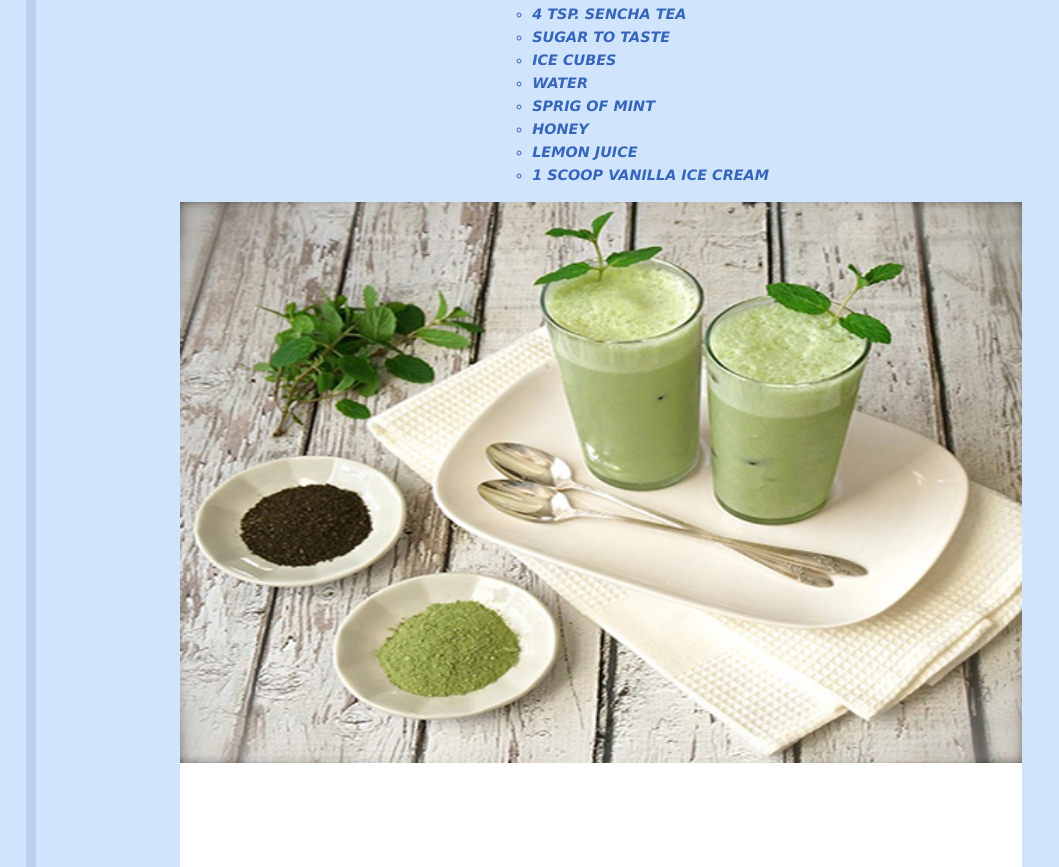
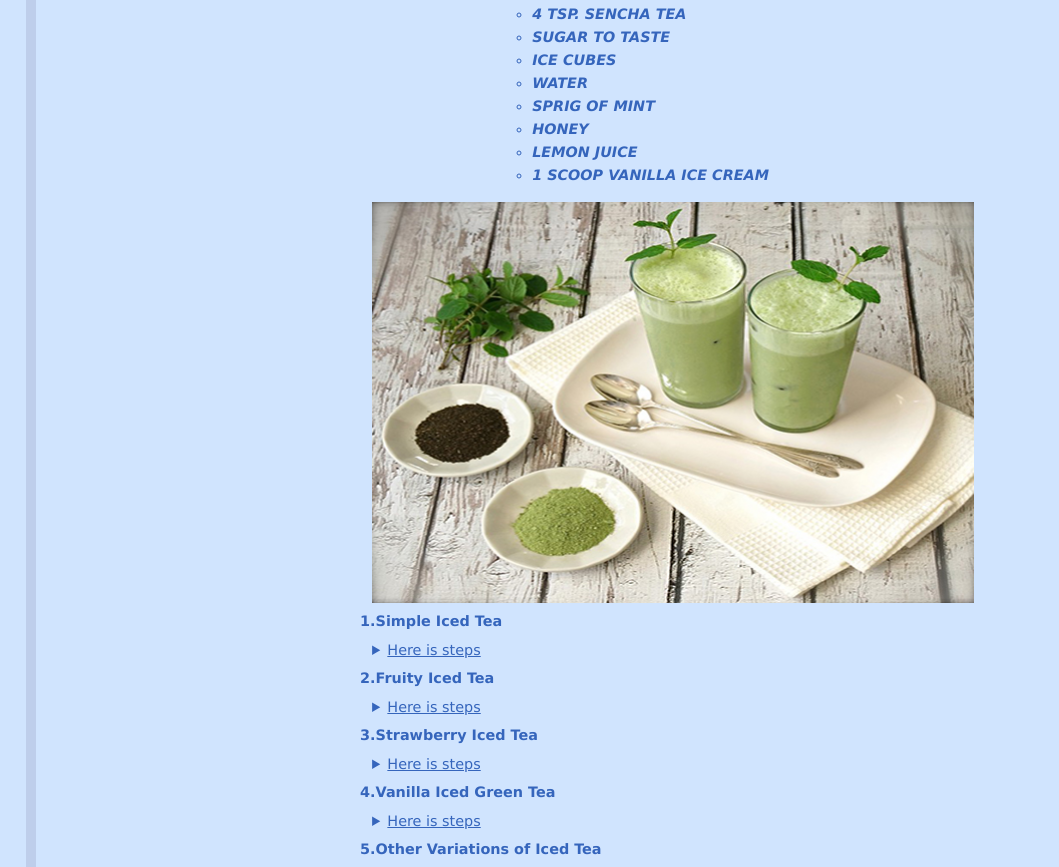
Before and after one commit to zxas8656/zxas8656, a plain HTML site: page tea/tea.html in a window 1280 px wide. Shown: the part 1722-2589 px from the top of the page, without its empty margins (0-1059 px from the left). Drawn offline with nearby package versions, Linux system fonts and the light colour scheme.

Commit message:
update
1

```diff
--- a/tea/slideshow.css
+++ b/tea/slideshow.css
@@ -1,7 +1,8 @@
 #slideshow {
     position:relative;
-    width: 70%;
-  padding-bottom: 66.6%;
+    width: 50%;
+  padding-bottom: 33.3%;
+  margin-left: 16%;
 
   }
 
```
Also changed, not shown: tea/images/5.jpg.
